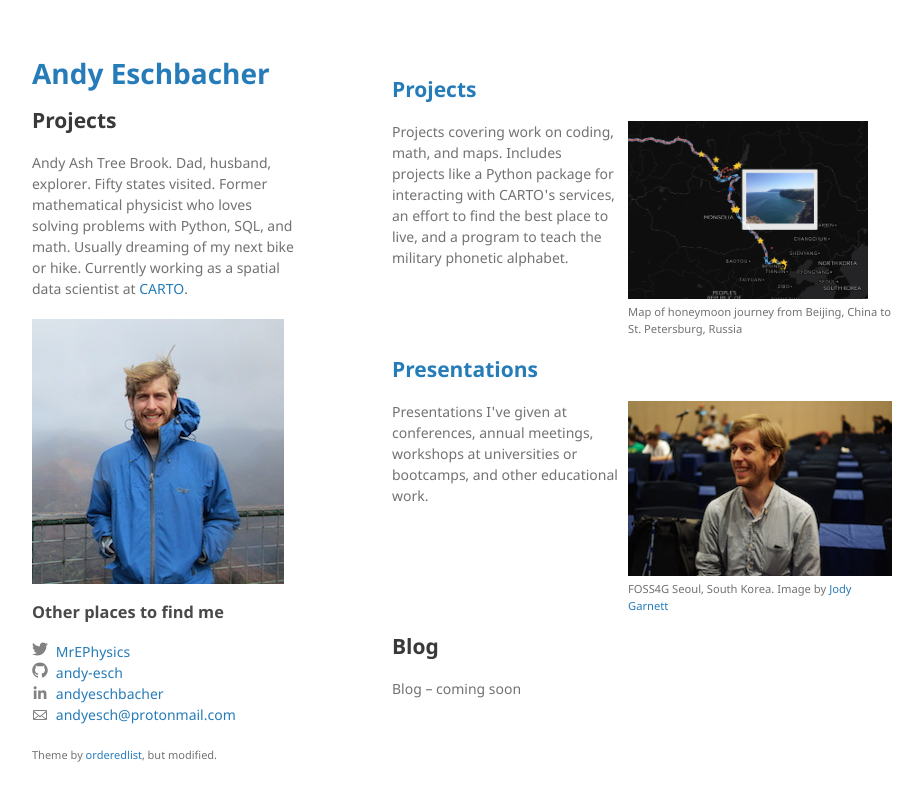
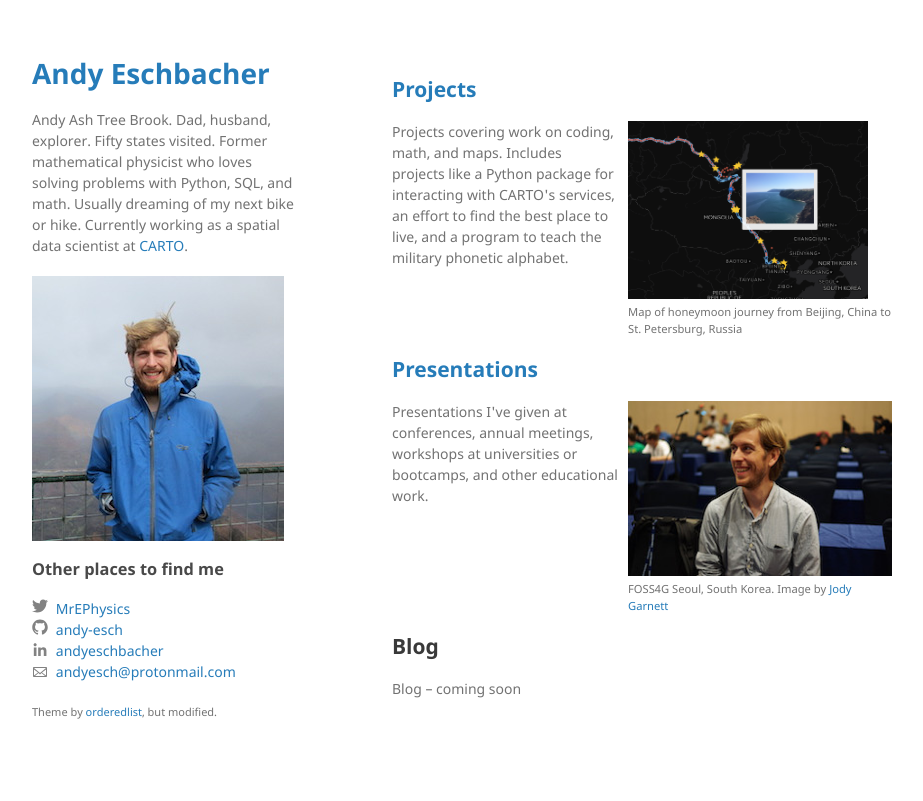
Before and after one commit to andy-esch/andy-esch.github.io, a Jekyll site: the page built from index.md, in a window 1280 px wide. Shown: the top 801 px of the page, without its empty margins (178-1101 px from the left). Built offline with Jekyll 4.4.1, drawn with Linux system fonts in a browser that asks for light colours; our own code applies the rules of GitHub Pages for plain Markdown files.

Commit message:
adds explict check on page titles

```diff
--- a/_layouts/default.html
+++ b/_layouts/default.html
@@ -18,7 +18,7 @@
     <div class="wrapper">
       <header>
         <h1><a href="/">{{ site.title }}</a></h1>
-        {% if page.title and page.title != "" %}
+        {% if page.title != "Andy Eschbacher" %}
           <h2>{{ page.title }}</h2>
         {% endif %}
         {% if page.description %}
```
Also changed, not shown: index.md (+1 -0 lines).
